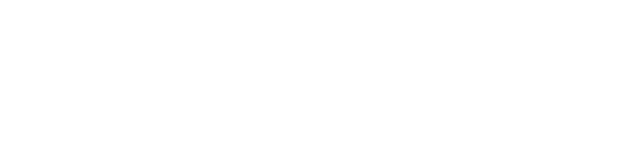
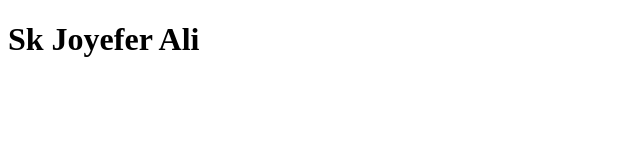
Before and after one commit to Joyefer/portfolio, a plain HTML site: page index.html in a window 1280 px wide. Shown: the whole page, without its empty margins (0-640 px from the left). Drawn offline with Linux system fonts and the light colour scheme.

Commit message:
add heading

```diff
--- a/index.html
+++ b/index.html
@@ -6,6 +6,11 @@
     <title>Document</title>
 </head>
 <body>
+    <header>
 
+    </header>
+    <div>
+        <h1>Sk Joyefer Ali</h1>
+    </div>
 </body>
 </html>
```
Also changed, not shown: 1 other file.
